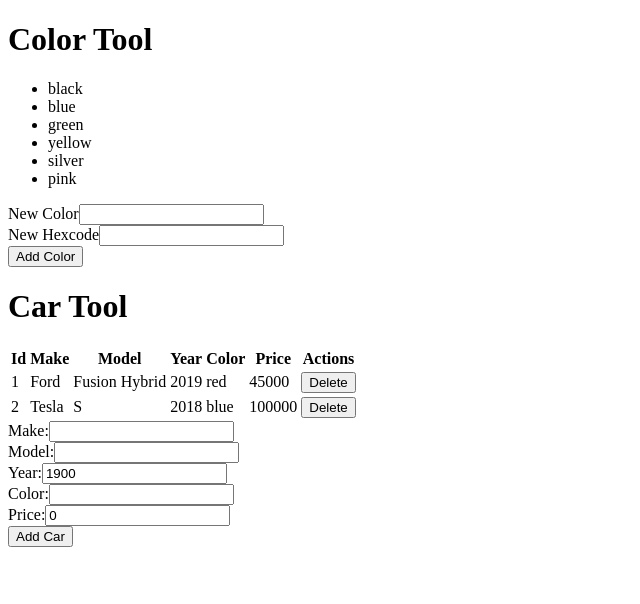
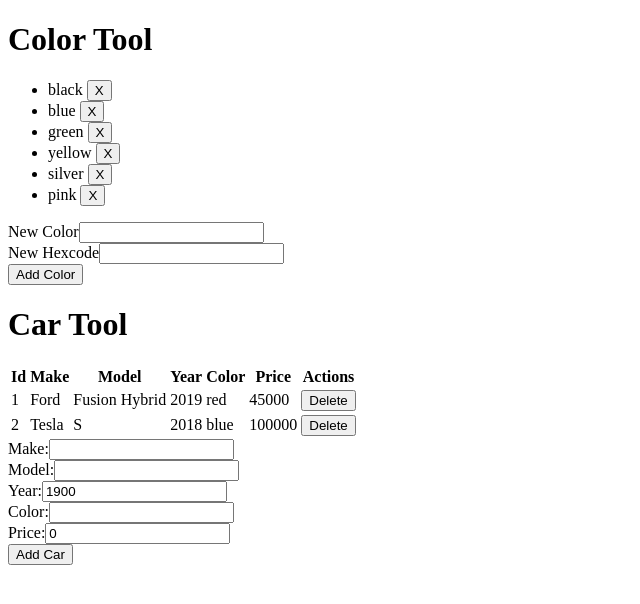
Before and after one commit to t4d-classes/react-typescript_04202020, a React (Create React App) app in the folder demo-app/: page / in a window 1280 px wide. Shown: the top 604 px of the page, without its empty margins (0-640 px from the left). Built offline with nearby package versions, Linux system fonts and the light colour scheme.

Commit message:
add code demos

```diff
--- a/demo-app/src/components/ColorList.tsx
+++ b/demo-app/src/components/ColorList.tsx
@@ -4,14 +4,21 @@ import { Color } from '../models/Color';
 
 export interface ColorListProps {
   colors: Color[];
+  onDeleteColor: (colorId: number) => void;
 }
 
-export const ColorList: FC<ColorListProps> = ({ colors }) => {
+export const ColorList: FC<ColorListProps> = ({ colors, onDeleteColor }) => {
 
   return (
     <ul>
-      {colors.map(color =>
-          <li key={color.id}>{color.name}</li>)}
+      {colors.map(color => {
+
+          const deleteColor = () => {
+            onDeleteColor(color.id as number)
+          };
+
+          return <li key={color.id}>{color.name} <button type="button" onClick={deleteColor}>X</button></li>;
+      })}
     </ul>
   );
 
--- a/demo-app/src/components/ColorTool.tsx
+++ b/demo-app/src/components/ColorTool.tsx
@@ -25,10 +25,14 @@ export const ColorTool: FC<ColorToolProps> = (props) => {
 
   };
 
+  const deleteColor = (colorId: number) => {
+    setColors(colors.filter(c => c.id !== colorId));
+  };
+
   return (
     <>
       <ToolHeader headerText="Color Tool" />
-      <ColorList colors={colors} />
+      <ColorList colors={colors} onDeleteColor={deleteColor} />
       <ColorForm buttonText="Add Color" onSubmitColor={addColor} />
     </>
   );
```
Also changed, not shown: demo-app/exercises/exercise9.md (+2 -1 lines).
